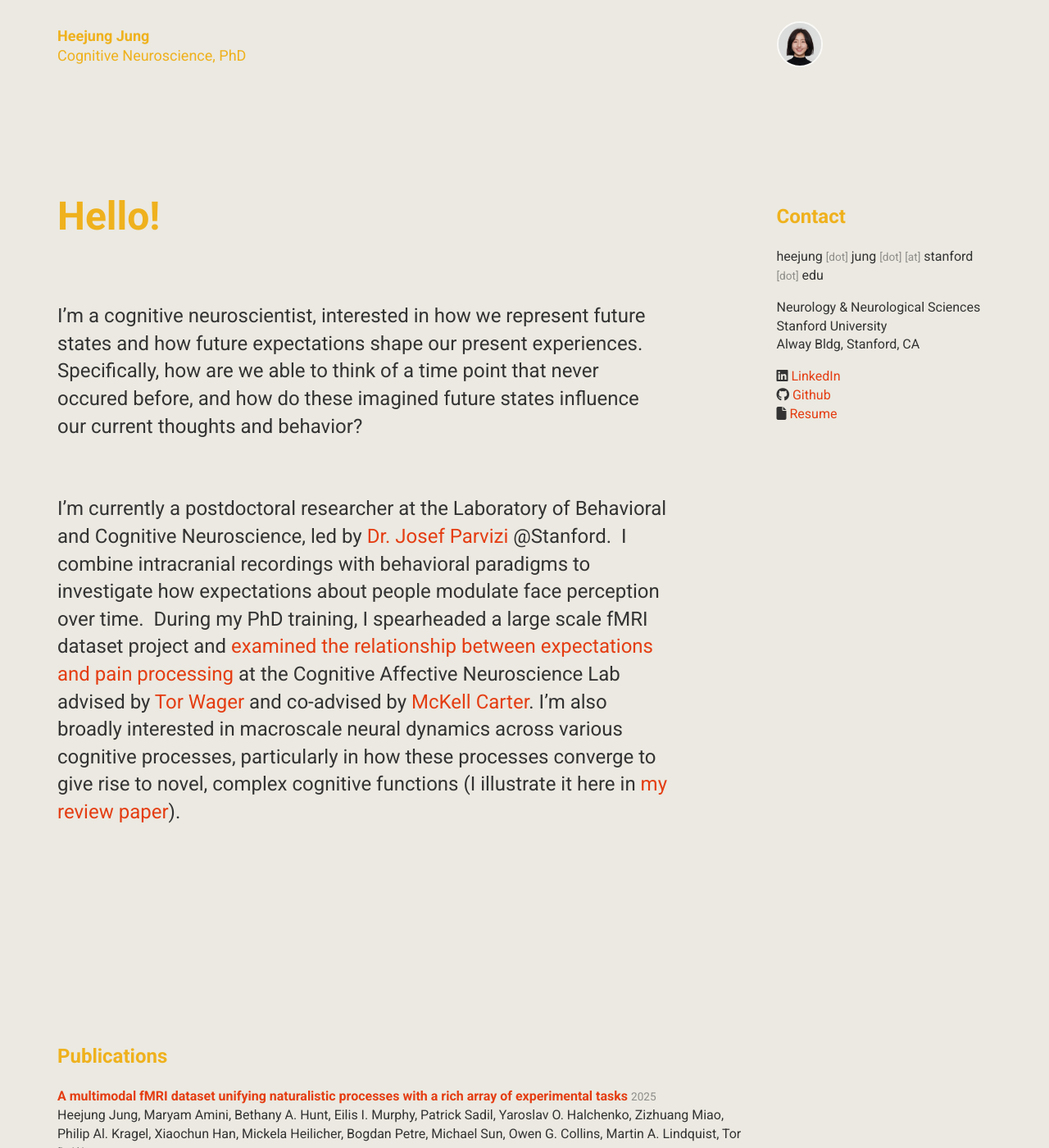
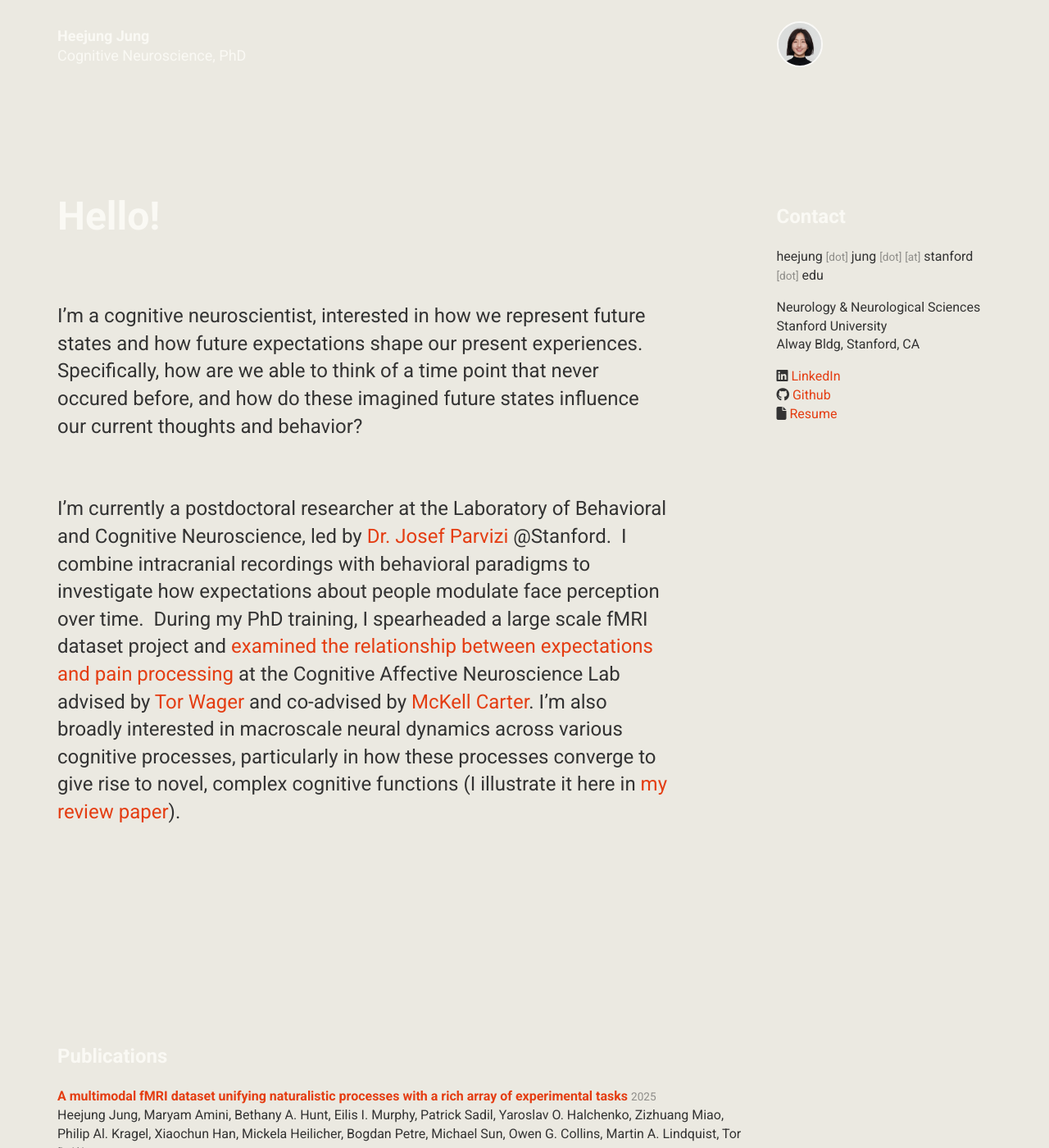
Before and after one commit to jungheejung/jungheejung.github.io, a Jekyll site: the page built from index.html, in a window 1280 px wide and 1400 px high. Shown: the whole window at 82% size. Built offline with Jekyll 4.4.1, drawn with Linux system fonts in a browser that asks for light colours; nearby versions of some CDN libraries.

```diff
--- a/assets/albertine/css/default.css
+++ b/assets/albertine/css/default.css
@@ -80,7 +80,7 @@
   .intro-screen h1,
   .intro-screen h2,
   .intro-screen h3 {
-    color:#EFB11D;
+    color:#FAF9F4;
   }
   .intro-screen a,
   .intro-screen a:hover {
```
